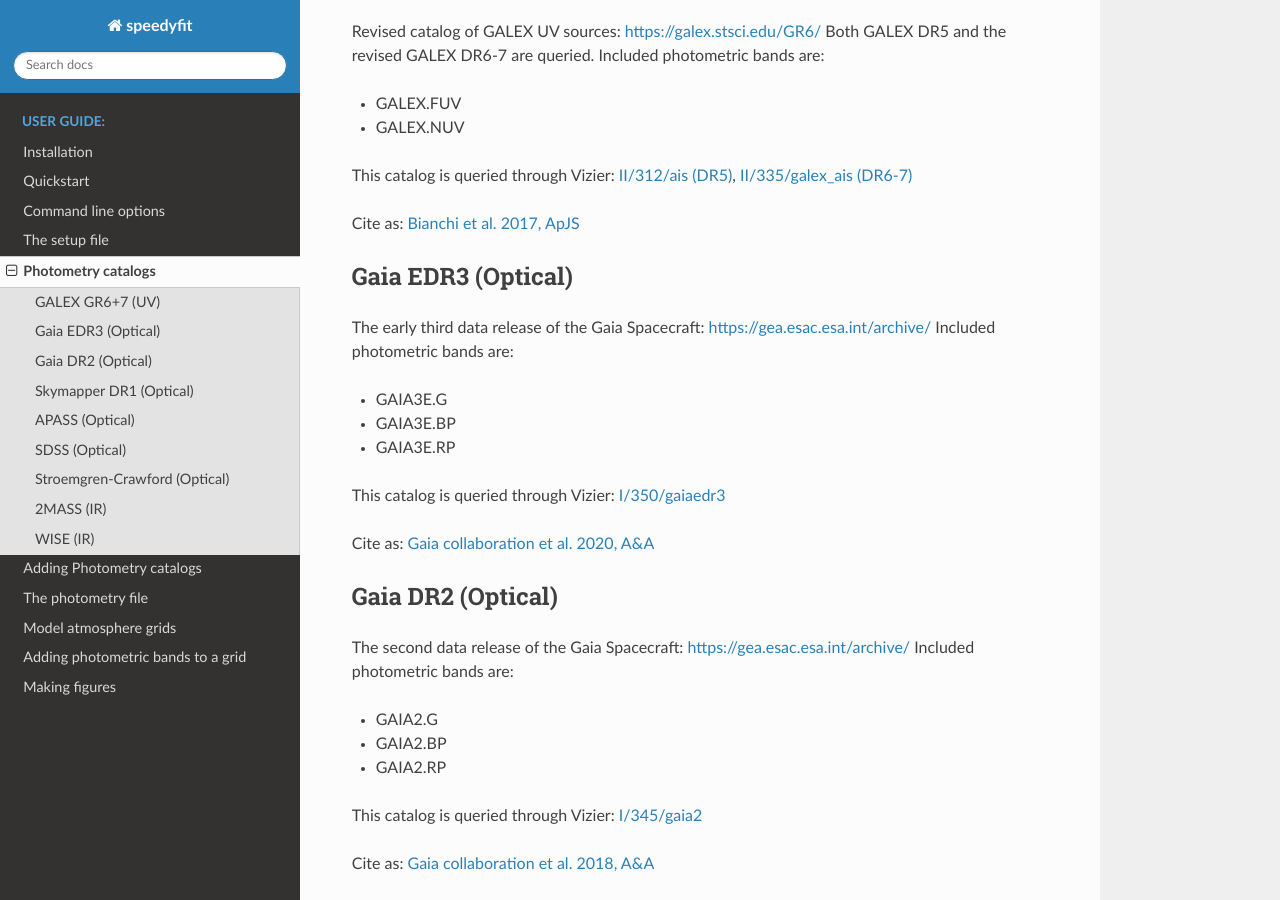
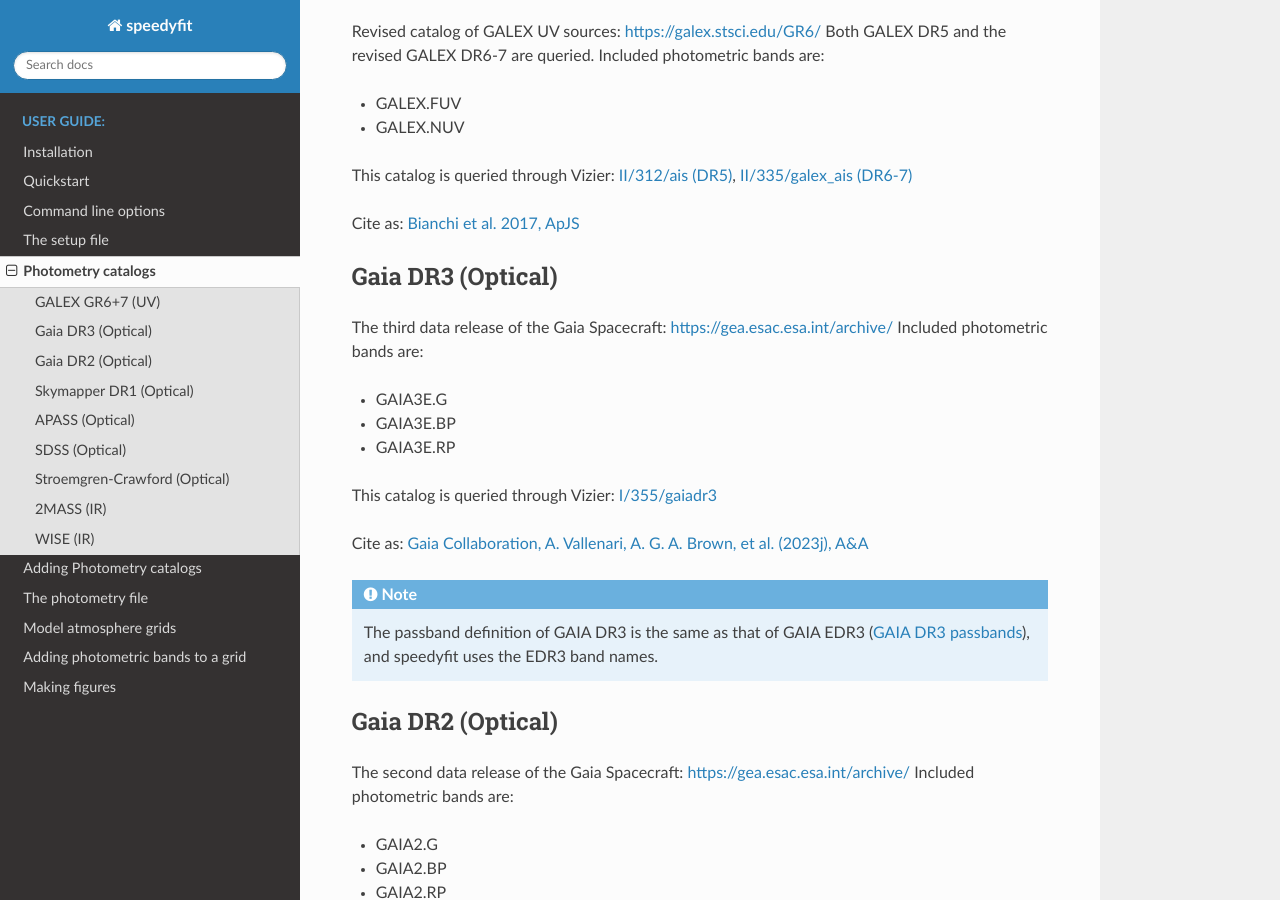
Before and after one commit to vosjo/speedyfit, a Sphinx documentation site: the page built from docs/userguide/photometry_catalogs.rst, in a window 1280 px wide and 900 px high, scrolled down 292 px. Built offline with Sphinx 7.4.7 and the Read the Docs theme 3.1.0, drawn with Linux system fonts in a browser that asks for light colours.

Commit message:
Feature:  - Switch from GAIA EDR3 to GAIA DR3
Bugfixes:
 - Make code compatible with python 3.12
 - Fixes issues with the newest release of astroquery which returns different keywords for coordinate searches and some photometry catalogs.

 Docs:
  - Update photometry catalogs with GAIA DR3 information.

```diff
--- a/docs/userguide/photometry_catalogs.rst
+++ b/docs/userguide/photometry_catalogs.rst
@@ -17,19 +17,24 @@ This catalog is queried through Vizier: `II/312/ais (DR5) <https://vizier.cds.un
 
 Cite as: `Bianchi et al. 2017, ApJS <https://ui.adsabs.harvard.edu/abs/2017ApJS..230...24B/abstract>`_
 
-Gaia EDR3 (Optical)
+Gaia DR3 (Optical)
 ^^^^^^^^^^^^^^^^^^
 
-The early third data release of the Gaia Spacecraft:  https://gea.esac.esa.int/archive/
+The third data release of the Gaia Spacecraft:  https://gea.esac.esa.int/archive/
 Included photometric bands are:
 
 - GAIA3E.G
 - GAIA3E.BP
 - GAIA3E.RP
 
-This catalog is queried through Vizier: `I/350/gaiaedr3 <https://vizier.u-strasbg.fr/viz-bin/VizieR-3?-source=I/350/gaiaedr3>`_
+This catalog is queried through Vizier: `I/355/gaiadr3 <https://vizier.cds.unistra.fr/viz-bin/VizieR-3?-source=I/355/gaiadr3>`_
 
-Cite as: `Gaia collaboration et al. 2020, A&A <https://ui.adsabs.harvard.edu/abs/2020yCat.1350....0G/abstract>`_
+Cite as: `Gaia Collaboration, A. Vallenari, A. G. A. Brown, et al. (2023j), A&A <https://ui.adsabs.harvard.edu/abs/2023A%26A...674A...1G/abstract>`_
+
+.. note::
+
+    The passband definition of GAIA DR3 is the same as that of GAIA EDR3 (`GAIA DR3 passbands <https://www.cosmos.esa.int/web/gaia/dr3-passbands>`_),
+    and speedyfit uses the EDR3 band names.
 
 
 Gaia DR2 (Optical)
--- a/setup.py
+++ b/setup.py
@@ -35,7 +35,7 @@ install_requires = [
     "numpy",
     "emcee",
     "astropy>=5.1",
-    "astroquery",
+    "astroquery>=0.4.10",
     "pyvo>=1.4",
     "matplotlib",
     "pyaml",
@@ -45,6 +45,7 @@ install_requires = [
     "h5py",
     "pandas",
     "gaiadr3-zeropoint",
+    "pytz",
 ]
 setup(
     name="speedyfit",
```
Also changed, not shown: 4 other files.
